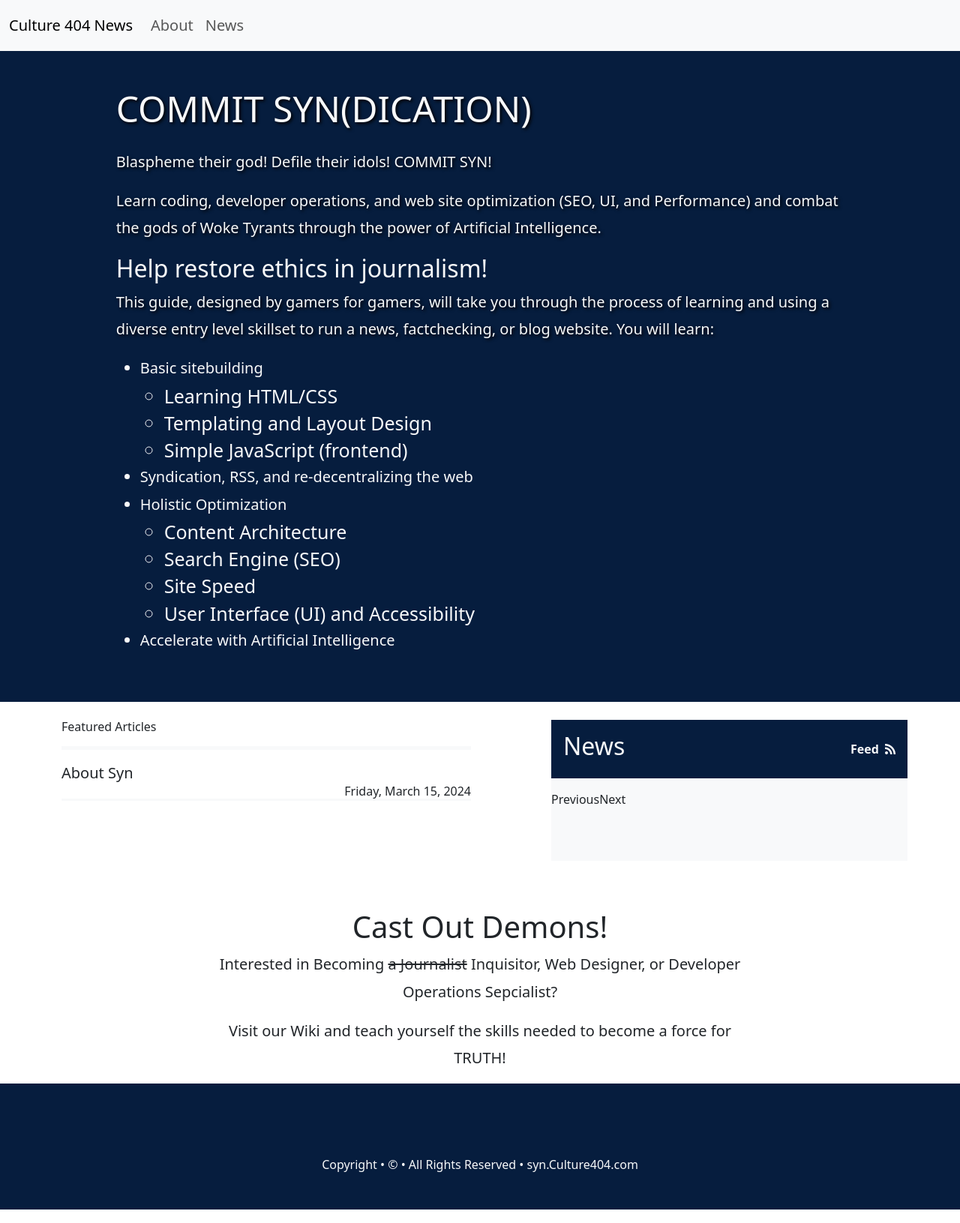
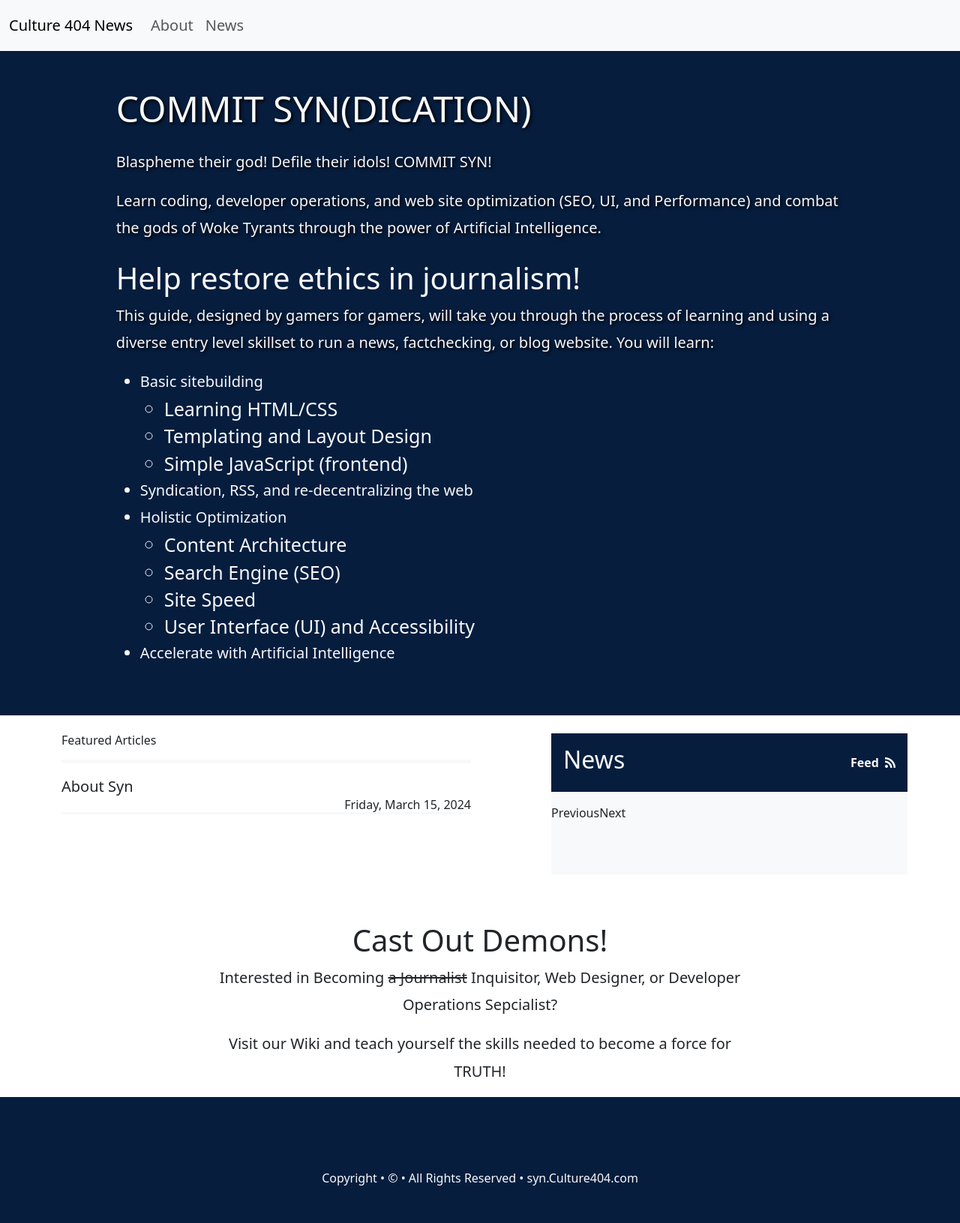
Before and after one commit to Culture-404/Syn_Inquisition, a Jekyll site: the page built from index.md, in a window 1280 px wide. Shown: the whole page at 75% size. Built offline with Jekyll 4.4.1, drawn with Linux system fonts in a browser that asks for light colours.

Commit message:
format markdown on home

```diff
--- a/index.md
+++ b/index.md
@@ -13,6 +13,7 @@ Blaspheme their god! Defile their idols! COMMIT SYN!
 Learn coding, developer operations, and web site optimization (SEO, UI, and Performance) and combat the gods of Woke Tyrants through the power of Artificial Intelligence.
 
 ## Help restore ethics in journalism!
+{: .display-6.mt-4 }
 
 This guide, designed by gamers for gamers, will take you through the process of learning and using a diverse entry level skillset to run a news, factchecking, or blog website. You will learn:
 
```
